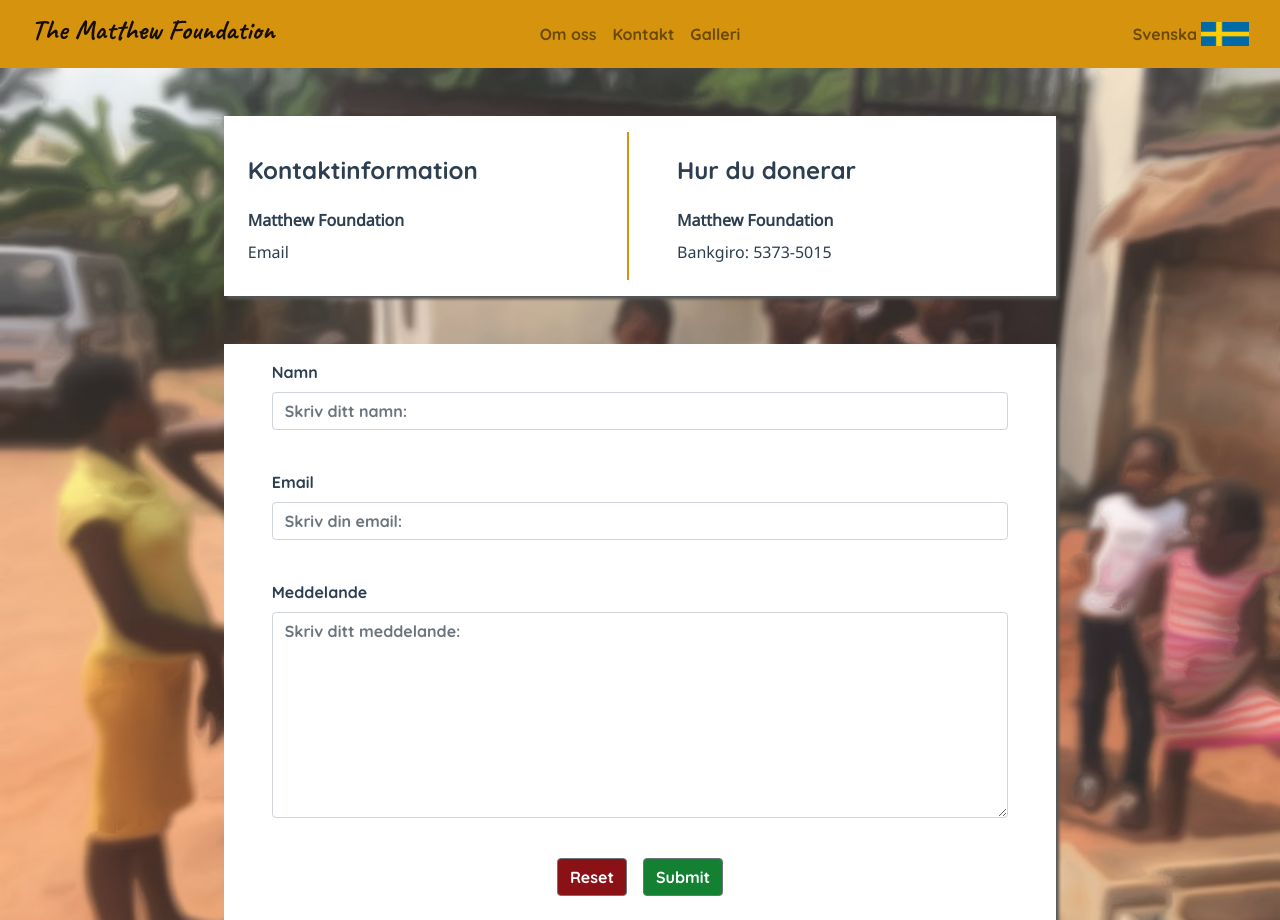
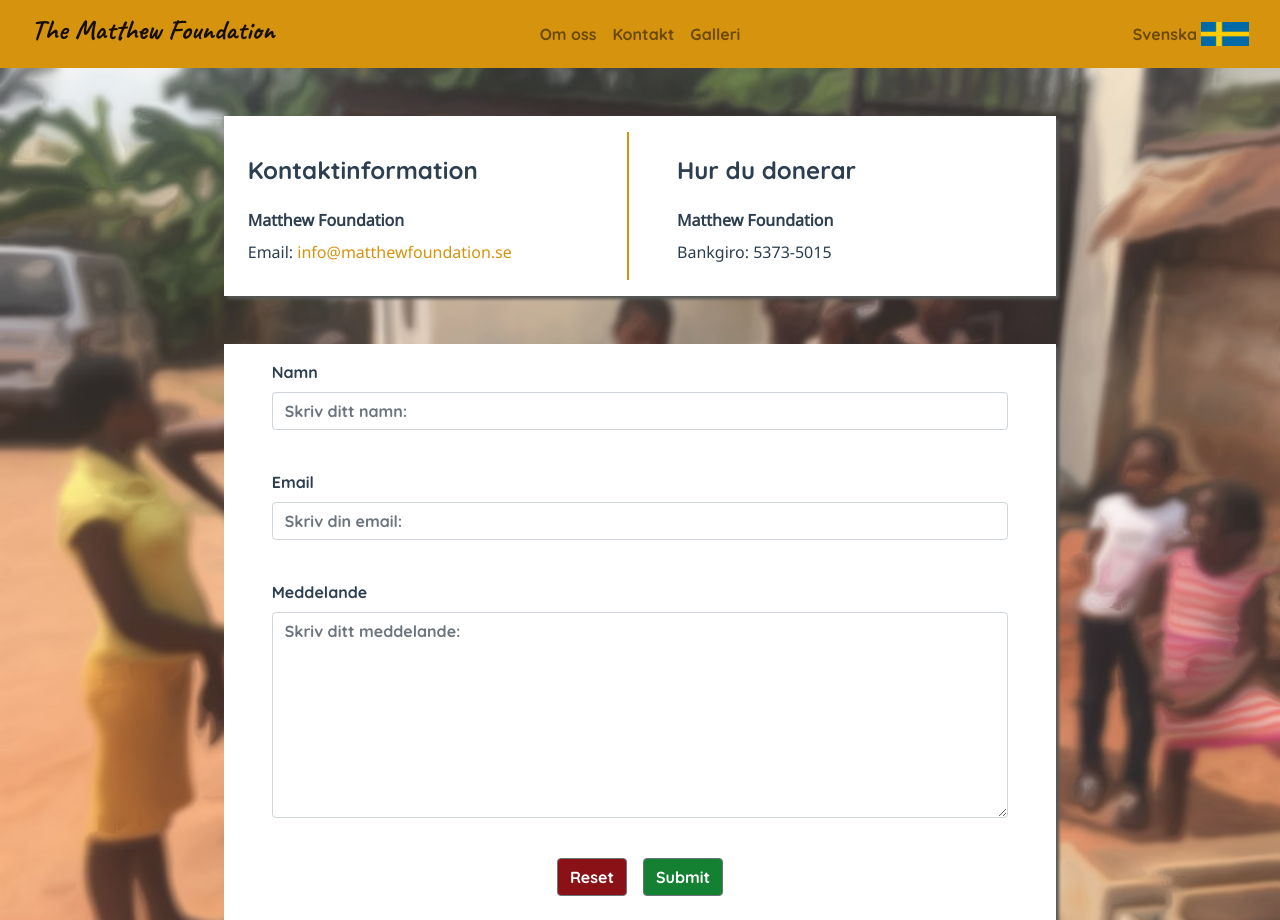
Before and after one commit to Carljohan-hornestam/the_matthew_foundation, a Vue app: page /contact in a window 1280 px wide. Built offline with nearby package versions, Linux system fonts and the light colour scheme.

Commit message:
ändrat email i contact, och lagt till engelsk översättning Co-authored-by: <miniharald> <miniharald@gmail.com>

```diff
--- a/src/views/Contact.vue
+++ b/src/views/Contact.vue
@@ -3,16 +3,22 @@
     <div class="container pt-5 d-flex justify-content-center" id="contact_form">
       <div class="row bg-white py-3 pb-3 w-75" id="shadow">
         <div class="col text-left pl-4 pt-4" id="contact_info">
-        <h4 id="contactinfo_text">Kontaktinformation</h4>
+          <h4 id="contactinfo_text" v-if="this.$store.state.isSwedish">Kontaktinformation</h4>
+          <h4 id="contactinfo_text" v-if="!this.$store.state.isSwedish">Contact information</h4>
+
           <ul style="list-style: none; padding: 0;">
             <li class="mb-2 mt-4">
               <strong>Matthew Foundation</strong>
             </li>
-          <li class="mb-2">Email</li>
+            <li class="mb-2">
+              Email:
+              <a href="mailto:info@matthewfoundation.se">info@matthewfoundation.se</a>
+            </li>
           </ul>
         </div>
         <div class="col text-left pl-5 pt-4" id="donate_info">
-        <h4 id="donateinfo_text">Hur du donerar</h4>
+          <h4 id="donateinfo_text" v-if="this.$store.state.isSwedish">Hur du donerar</h4>
+          <h4 id="donateinfo_text" v-if="!this.$store.state.isSwedish">How to donate</h4>
           <ul style="list-style: none; padding: 0;">
             <li class="mb-2 mt-4">
               <strong>Matthew Foundation</strong>
@@ -29,13 +35,11 @@
 
 
 <script>
-import ContactForm from '@/components/ContactForm.vue';
+import ContactForm from "@/components/ContactForm.vue";
 export default {
-  name: 'Contact',
+  name: "Contact",
   components: {
-    ContactForm,
-
-
+    ContactForm
   },
   data() {
     return {};
@@ -44,7 +48,6 @@ export default {
 </script>
 <style scoped>
 @import url("https://fonts.googleapis.com/css2?family=Caveat:wght@700&family=Quicksand:wght@700&family=Noto+Sans&display=swap");
-
 
 #shadow {
   box-shadow: 3px 3px 3px #565756;
@@ -63,4 +66,7 @@ export default {
 #contactinfo_text {
   font-family: "Quicksand", sans-serif;
 }
+a {
+  color: #d6930d !important;
+}
 </style>
```
Lines whose indentation alone changed are shown as unchanged.
